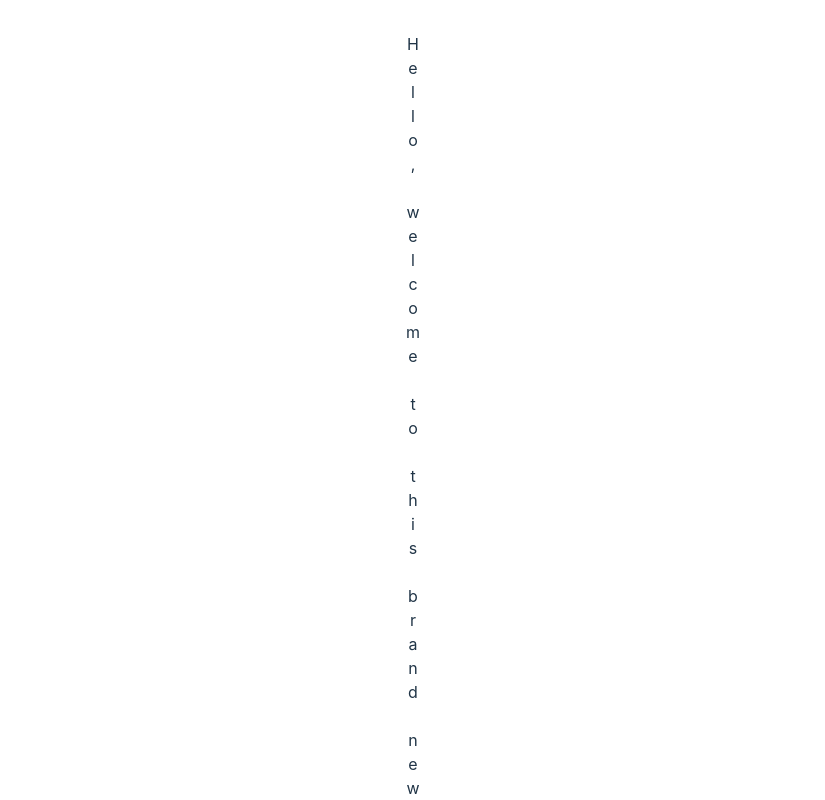
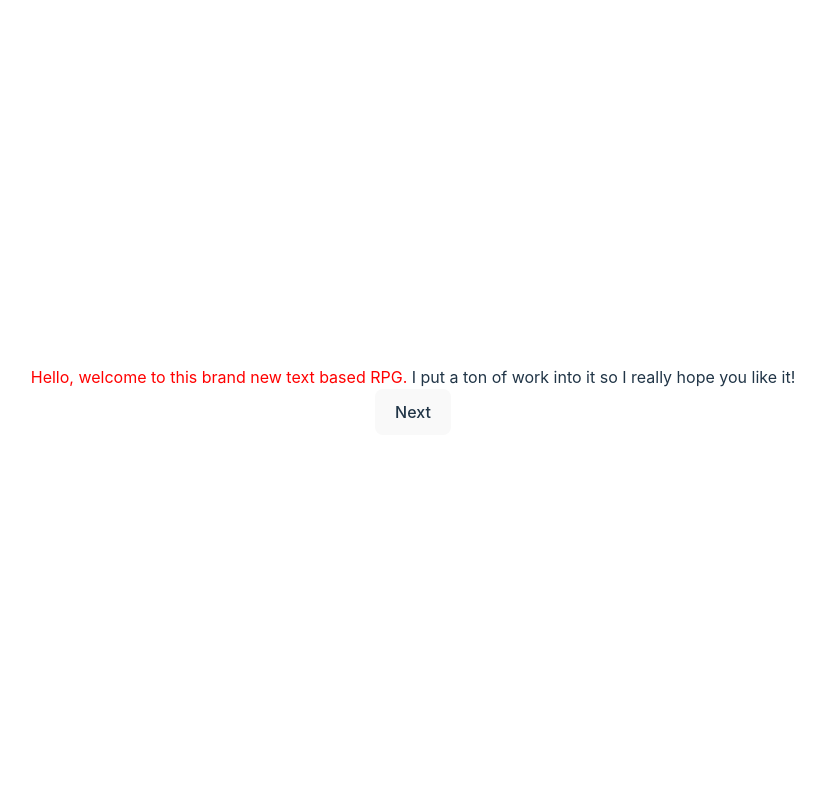
Before and after one commit to Devkelly-dot/react-text-rpg, a React (Vite) app: page / in a window 1280 px wide. Shown: the top 800 px of the page, without its empty margins (227-1052 px from the left). Built offline with nearby package versions, Linux system fonts and the light colour scheme.

Commit message:
typewriter changes to single element once text is complete

```diff
--- a/src/components/typewriter/typewriter.tsx
+++ b/src/components/typewriter/typewriter.tsx
@@ -1,10 +1,14 @@
 import React, { useState, useEffect } from 'react';
 import TypeWriterLetter from './typeWriterLetter';
+
+interface TextStyle {
+    [key: string]: string;
+}
 
 interface TypeWriterProps {
     text: {
         text: string;
-        textStyle?: object;
+        textStyle?: TextStyle;
         textClass?: string;
     }[];
     onFinish?:()=>void;
@@ -16,24 +20,27 @@ interface TypeWriterProps {
 const TypeWriter: React.FC<TypeWriterProps> = ({text, onFinish, typeSpeed, style, className}) => {
     const [currentText, setCurrentText] = useState<{
             text: string;
-            textStyle?: object;
+            textStyle?: TextStyle;
             textClass?: string;
         }[]>([]);
 
 
     const [textIndex, setTextIndex] = useState(0);
     const [textTextIndex, setTextTextIndex] = useState(0);
+    const [finished, setFinished] = useState(false);
+
     useEffect(()=>{
-        console.log("here")
         setCurrentText([]);
         setTextIndex(0);
         setTextTextIndex(0);
+        setFinished(false)
     }, [text])
 
     useEffect(()=>{
         if(text.length <= textIndex) {
             if(onFinish) {
                 onFinish();
+                setFinished(true);
             }
             return;
         }
@@ -70,7 +77,31 @@ const TypeWriter: React.FC<TypeWriterProps> = ({text, onFinish, typeSpeed, style
         return () => clearTimeout(timeout);
     }, [textTextIndex, textIndex])
 
+    function generateFullText() {
+        if(!text)
+            return "";
 
+        let return_text = "";
+        text.forEach((t)=>{
+            let styleString = "";
+
+            if(t.textStyle) {
+                styleString = Object.keys(t.textStyle)
+                .map((key) => `${key}: ${(t.textStyle || {})[key]}`)
+                .join("; ");
+            }
+
+            return_text += `<span class="${t.textClass}" style="${styleString}">${t.text}</span>`;
+        });
+
+        return `<div>${return_text}</div>`;
+    }
+
+    if(finished) {
+        return (
+            <div dangerouslySetInnerHTML={{ __html: generateFullText() }}></div>
+        )
+    }
     return (
         <div className={className?className:'flex'} style={style}>
             {
--- a/src/dialogScripts/opening/introScript.tsx
+++ b/src/dialogScripts/opening/introScript.tsx
@@ -5,7 +5,8 @@ const introScript: {
 }[][] = [
     [
         {
-            text: "Hello, welcome to this brand new text based RPG. "
+            text: "Hello, welcome to this brand new text based RPG. ",
+            textStyle: {color:"red"}
         },
         {
             text: "I put a "
```
